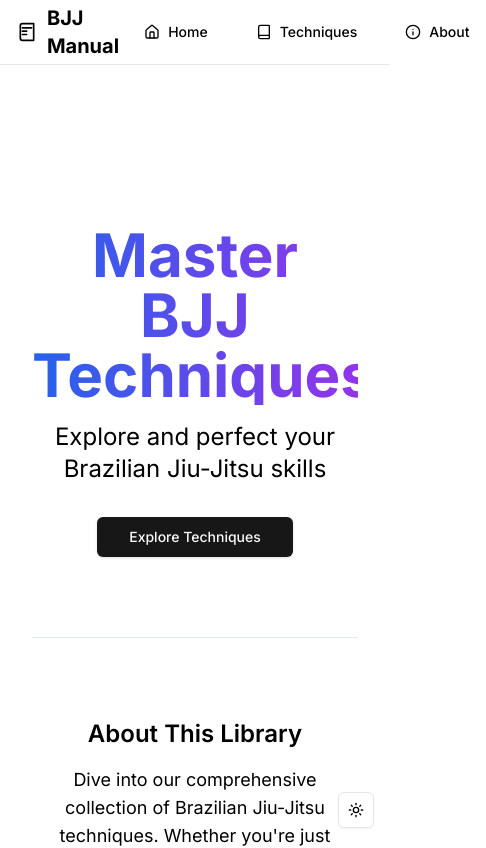
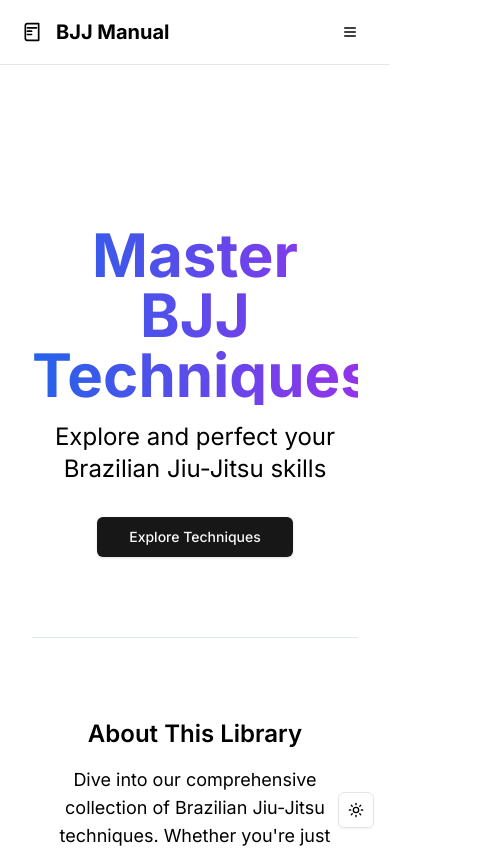
Before and after one commit to cesaralvrz/bjj-manual, a Next.js app: page / in a window 390 px wide. Shown: the top 848 px of the page, 486 px wide, since content can reach past the window. Built offline with nearby package versions, Linux system fonts and the light colour scheme.

Commit message:
Make navbar mobile friendly

```diff
--- a/app/components/navbar.tsx
+++ b/app/components/navbar.tsx
@@ -1,8 +1,13 @@
+'use client'
+
 import Link from 'next/link'
 import { Button } from "@/components/ui/button"
-import { Home, Book, Info } from 'lucide-react'
+import { Home, Book, Info, Menu, X } from 'lucide-react'
+import { useState } from 'react'
 
 export function Navbar() {
+  const [isMenuOpen, setIsMenuOpen] = useState(false)
+
   return (
     <nav className="border-b">
       <div className="container mx-auto flex justify-between items-center h-16 px-4">
@@ -17,7 +22,16 @@ export function Navbar() {
           </span>
           BJJ Manual
         </Link>
-        <ul className="flex space-x-4">
+
+        <Button
+          variant="ghost"
+          className="md:hidden"
+          onClick={() => setIsMenuOpen(!isMenuOpen)}
+        >
+          {isMenuOpen ? <X className="w-6 h-6" /> : <Menu className="w-6 h-6" />}
+        </Button>
+
+        <ul className="hidden md:flex space-x-4">
           <li>
             <Button variant="ghost" asChild>
               <Link href="/" className="flex items-center gap-2">
@@ -43,6 +57,37 @@ export function Navbar() {
             </Button>
           </li>
         </ul>
+
+        {isMenuOpen && (
+          <div className="absolute top-16 left-0 right-0 bg-background border-b md:hidden">
+            <ul className="flex flex-col p-4">
+              <li className="mb-2">
+                <Button variant="ghost" className="w-full justify-start" asChild>
+                  <Link href="/" className="flex items-center gap-2">
+                    <Home className="w-4 h-4" />
+                    Home
+                  </Link>
+                </Button>
+              </li>
+              <li className="mb-2">
+                <Button variant="ghost" className="w-full justify-start" asChild>
+                  <Link href="/techniques" className="flex items-center gap-2">
+                    <Book className="w-4 h-4" />
+                    Techniques
+                  </Link>
+                </Button>
+              </li>
+              <li>
+                <Button variant="ghost" className="w-full justify-start" asChild>
+                  <Link href="/about" className="flex items-center gap-2">
+                    <Info className="w-4 h-4" />
+                    About
+                  </Link>
+                </Button>
+              </li>
+            </ul>
+          </div>
+        )}
       </div>
     </nav>
   )
```
